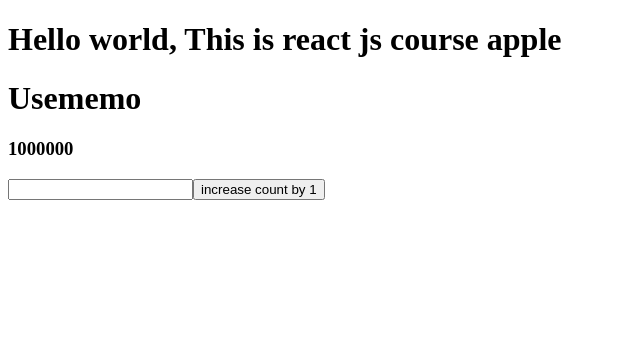
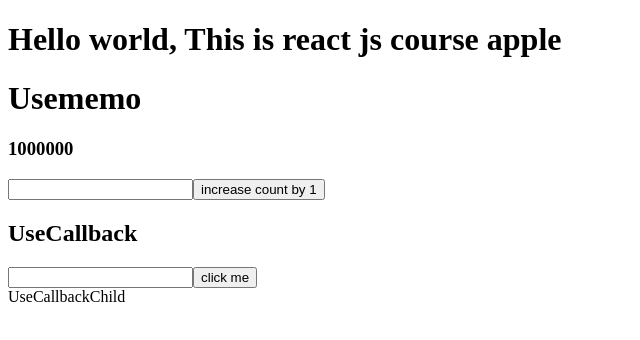
Before and after one commit to vickyaltitude/myfirstrepository, a React (Vite) app in the folder react/: page / in a window 1280 px wide. Shown: the top 340 px of the page, without its empty margins (0-640 px from the left). Built offline with nearby package versions, Linux system fonts and the light colour scheme.

Commit message:
Learnt useCallback hook

```diff
--- a/react/src/App.jsx
+++ b/react/src/App.jsx
@@ -7,6 +7,7 @@ import { useState } from "react";
 import ControlledComponents from "./components/ControlledComponents";
 import Conditionalrendering from "./components/Conditionalrendering";
 import UseMemo from "./components/UseMemo";
+import UseCallback from "./components/UseCallback";
 
 function App() {
   //JSX - Javascript + XML
@@ -27,6 +28,7 @@ function App() {
       <ControlledComponents /> */}
       {/* <Conditionalrendering /> */}
       <UseMemo />
+      <UseCallback />
     </>
   );
 }
--- /dev/null
+++ b/react/src/components/UseCallback.jsx
@@ -0,0 +1,28 @@
+import React, { useCallback, useState } from "react";
+
+function UseCallback() {
+  let [inputVal, setInputVal] = useState("");
+  const handleClick = useCallback(() => {
+    console.log("handle click");
+  }, []);
+
+  return (
+    <div>
+      <h2>UseCallback</h2>
+      <input
+        type="text"
+        value={inputVal}
+        onChange={(e) => setInputVal(e.target.value)}
+      />
+      <button onClick={handleClick}>click me</button>
+      <UseCallbackChild onClick={handleClick} />
+    </div>
+  );
+}
+
+const UseCallbackChild = React.memo(() => {
+  console.log("usecallback child");
+  return <div>UseCallbackChild</div>;
+});
+
+export default UseCallback;
```
